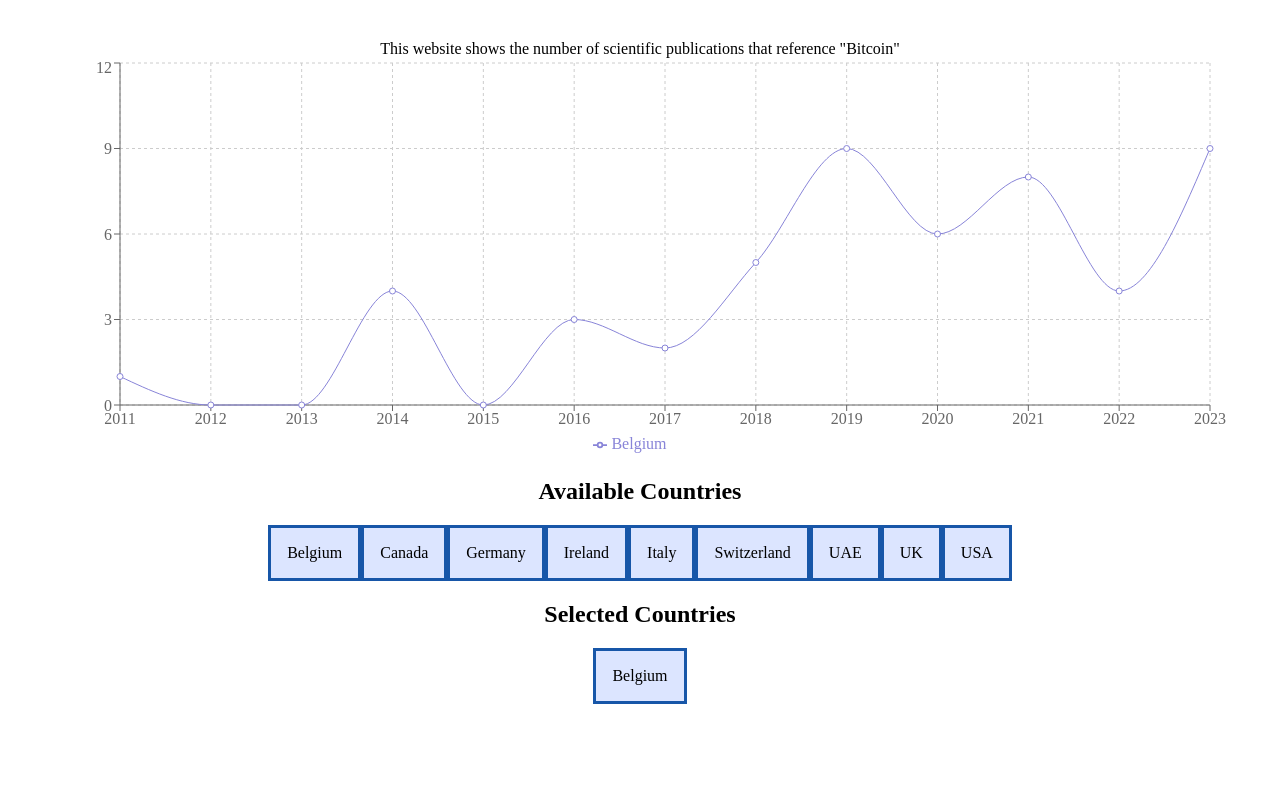
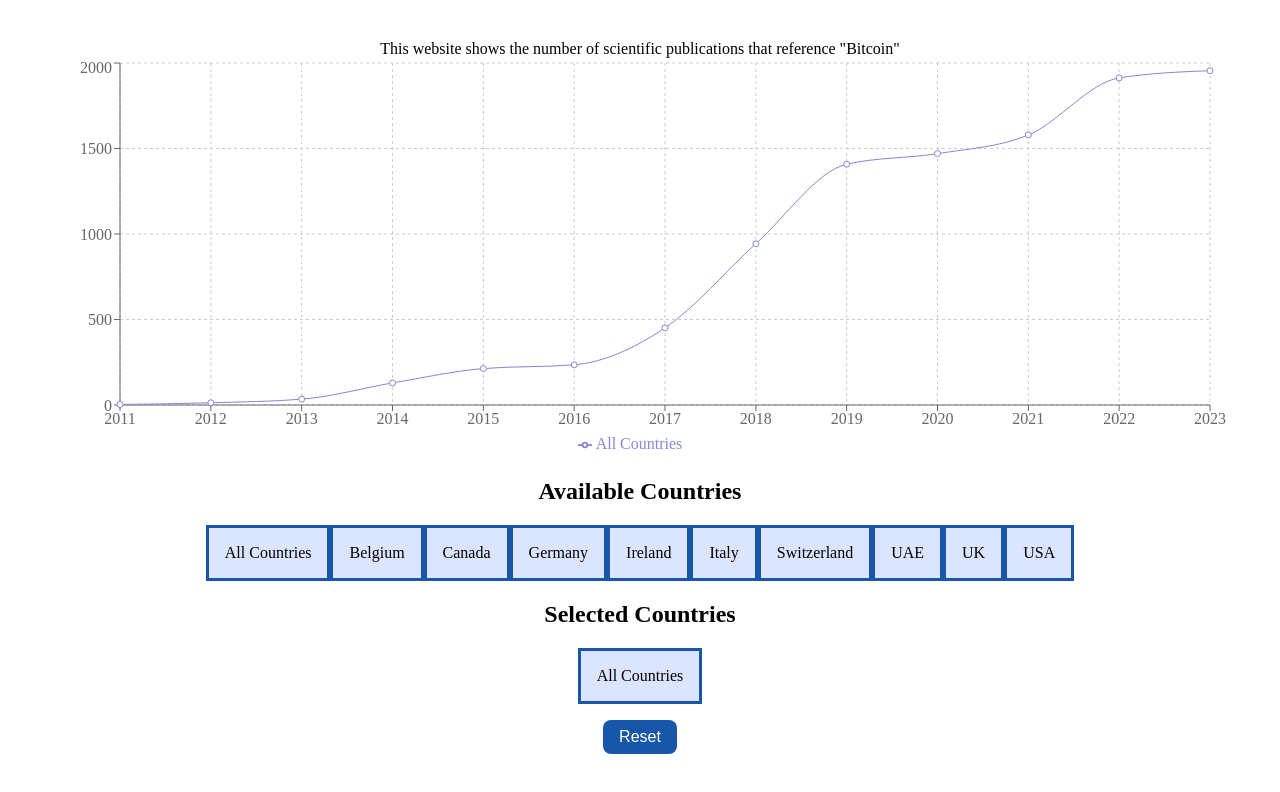
Before and after one commit to WojOgi/scibit, a React (Vite) app: page / in a window 1280 px wide. Shown: the top 792 px of the page. Built offline with nearby package versions, Linux system fonts and the light colour scheme.

Commit message:
first working version of plotting of selectable data

```diff
--- a/src/App.tsx
+++ b/src/App.tsx
@@ -17,7 +17,7 @@ function App() {
   // console.log(listOfAllCountriesNames);
 
   const [listOfSelectedCountries, setListOfSelectedCountries] = useState([
-    "Belgium",
+    "All Countries",
   ]);
 
   const dataPreparedForPlotting = data_CountriesCopy.map((country) => ({
@@ -41,6 +41,7 @@ function App() {
         <ChoiceArea
           listOfAllCountriesNames={listOfAllCountriesNames}
           listOfSelectedCountries={listOfSelectedCountries}
+          setListOfSelectedCountries={setListOfSelectedCountries}
         />
       </MainArea>
     </>
--- a/src/components/layout/mainarea/choicearea/AvailableCountries.tsx
+++ b/src/components/layout/mainarea/choicearea/AvailableCountries.tsx
@@ -1,18 +1,27 @@
-import CountryTile from "./CountryTile.tsx";
+import AvailableCountryTile from "./AvailableCountryTile.tsx";
 
 type AvailableCountriesProps = {
+  listOfSelectedCountries: string[];
   listOfAllCountriesNames: string[];
+  setListOfSelectedCountries: (listOfSelectedCountries: string[]) => void;
 };
 
 export default function AvailableCountries({
+  listOfSelectedCountries,
   listOfAllCountriesNames,
+  setListOfSelectedCountries,
 }: AvailableCountriesProps) {
   return (
     <>
       <h2>Available Countries</h2>
       <section className="country-tile-container">
         {listOfAllCountriesNames.map((countryName) => (
-          <CountryTile countryName={countryName} />
+          <AvailableCountryTile
+            key={countryName}
+            countryName={countryName}
+            listOfSelectedCountries={listOfSelectedCountries}
+            setListOfSelectedCountries={setListOfSelectedCountries}
+          />
         ))}
       </section>
     </>
--- /dev/null
+++ b/src/components/layout/mainarea/choicearea/AvailableCountryTile.tsx
@@ -0,0 +1,21 @@
+type CountryTileProps = {
+  listOfSelectedCountries: string[];
+  countryName: string;
+  setListOfSelectedCountries: (list: string[]) => void;
+};
+
+export default function AvailableCountryTile({
+  listOfSelectedCountries,
+  countryName,
+  setListOfSelectedCountries,
+}: CountryTileProps) {
+  function handleClick() {
+    setListOfSelectedCountries([...listOfSelectedCountries, countryName]);
+  }
+
+  return (
+    <span className="country-tile" onClick={handleClick}>
+      {countryName}
+    </span>
+  );
+}
--- a/src/components/layout/mainarea/choicearea/ChoiceArea.tsx
+++ b/src/components/layout/mainarea/choicearea/ChoiceArea.tsx
@@ -4,16 +4,26 @@ import SelectedCountries from "./SelectedCountries.tsx";
 type ChoiceAreaProps = {
   listOfAllCountriesNames: string[];
   listOfSelectedCountries: string[];
+  setListOfSelectedCountries: (listOfSelectedCountries: string[]) => void;
 };
 
 export default function ChoiceArea({
   listOfAllCountriesNames,
   listOfSelectedCountries,
+  setListOfSelectedCountries,
 }: ChoiceAreaProps) {
   return (
     <div>
-      <AvailableCountries listOfAllCountriesNames={listOfAllCountriesNames} />
-      <SelectedCountries listOfSelectedCountries={listOfSelectedCountries} />
+      <AvailableCountries
+        listOfSelectedCountries={listOfSelectedCountries}
+        listOfAllCountriesNames={listOfAllCountriesNames}
+        setListOfSelectedCountries={setListOfSelectedCountries}
+      />
+      <SelectedCountries
+        listOfSelectedCountries={listOfSelectedCountries}
+        setListOfSelectedCountries={setListOfSelectedCountries}
+      />
+      <button className="reset-button">Reset</button>
     </div>
   );
 }
--- a/src/components/layout/mainarea/choicearea/CountryTile.tsx
+++ /dev/null
@@ -1,14 +0,0 @@
-type CountryTileProps = {
-  countryName: string;
-};
-
-export default function CountryTile({ countryName }: CountryTileProps) {
-  return (
-    <span
-      className="country-tile"
-      onClick={() => console.log(`CountryTile: ${countryName}`)}
-    >
-      {countryName}
-    </span>
-  );
-}
--- a/src/components/layout/mainarea/choicearea/SelectedCountries.tsx
+++ b/src/components/layout/mainarea/choicearea/SelectedCountries.tsx
@@ -1,18 +1,25 @@
-import CountryTile from "./CountryTile.tsx";
+import SelectedCountryTile from "./SelectedCountryTile.tsx";
 
 type SelectedCountriesProps = {
   listOfSelectedCountries: string[];
+  setListOfSelectedCountries: (listOfSelectedCountries: string[]) => void;
 };
 
 export default function SelectedCountries({
   listOfSelectedCountries,
+  setListOfSelectedCountries,
 }: SelectedCountriesProps) {
   return (
     <>
       <h2>Selected Countries</h2>
       <section className="country-tile-container">
         {listOfSelectedCountries.map((countryName) => (
-          <CountryTile countryName={countryName} />
+          <SelectedCountryTile
+            key={countryName}
+            countryName={countryName}
+            listOfSelectedCountries={listOfSelectedCountries}
+            setListOfSelectedCountries={setListOfSelectedCountries}
+          />
         ))}
       </section>
     </>
--- /dev/null
+++ b/src/components/layout/mainarea/choicearea/SelectedCountryTile.tsx
@@ -0,0 +1,23 @@
+type CountryTileProps = {
+  countryName: string;
+  listOfSelectedCountries: string[];
+  setListOfSelectedCountries: (list: string[]) => void;
+};
+
+export default function SelectedCountryTile({
+  countryName,
+  listOfSelectedCountries,
+  setListOfSelectedCountries,
+}: CountryTileProps) {
+  function handleClick() {
+    setListOfSelectedCountries(
+      listOfSelectedCountries.filter((country) => country !== countryName),
+    );
+  }
+
+  return (
+    <span className="country-tile" onClick={handleClick}>
+      {countryName}
+    </span>
+  );
+}
--- a/src/sourceData/sourceData.ts
+++ b/src/sourceData/sourceData.ts
@@ -54,6 +54,64 @@ export const totalNrOfPublications = [
 ];
 
 export const data_CountriesExample = [
+  {
+    countryName: "All Countries",
+    toBePlotted: false,
+    publicationsNumbers: [
+      {
+        year: 2011,
+        publications: 3,
+      },
+      {
+        year: 2012,
+        publications: 13,
+      },
+      {
+        year: 2013,
+        publications: 34,
+      },
+      {
+        year: 2014,
+        publications: 129,
+      },
+      {
+        year: 2015,
+        publications: 213,
+      },
+      {
+        year: 2016,
+        publications: 235,
+      },
+      {
+        year: 2017,
+        publications: 451,
+      },
+      {
+        year: 2018,
+        publications: 943,
+      },
+      {
+        year: 2019,
+        publications: 1408,
+      },
+      {
+        year: 2020,
+        publications: 1470,
+      },
+      {
+        year: 2021,
+        publications: 1579,
+      },
+      {
+        year: 2022,
+        publications: 1913,
+      },
+      {
+        year: 2023,
+        publications: 1955,
+      },
+    ],
+  },
   {
     countryName: "Belgium",
     toBePlotted: false,
--- a/src/styles/index.css
+++ b/src/styles/index.css
@@ -11,3 +11,14 @@
     flex-wrap: wrap;
     justify-content: center;
 }
+
+.reset-button {
+    background-color: #1756a8;
+    color: white;
+    padding: 0.5rem 1rem;
+    border: none;
+    border-radius: 0.5rem;
+    cursor: pointer;
+    font-size: 1rem;
+    margin: 1rem;
+}
```
